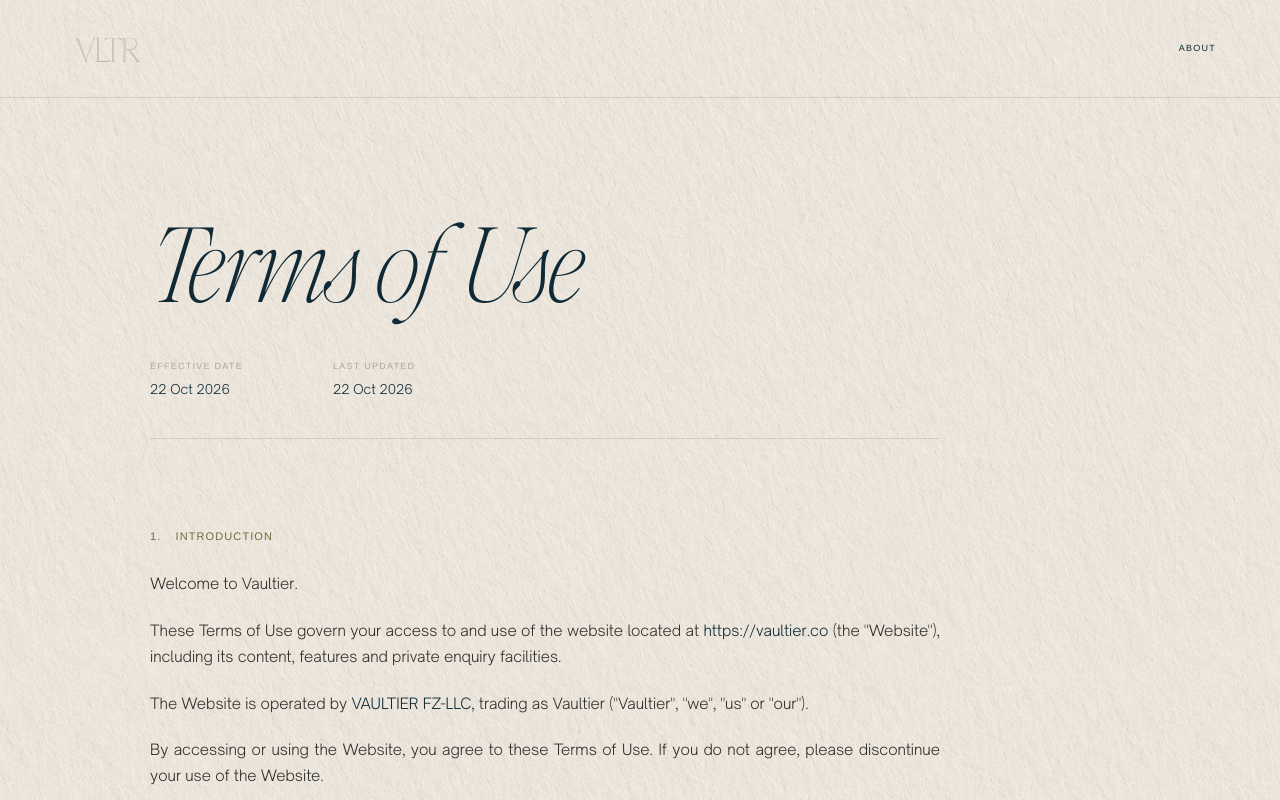
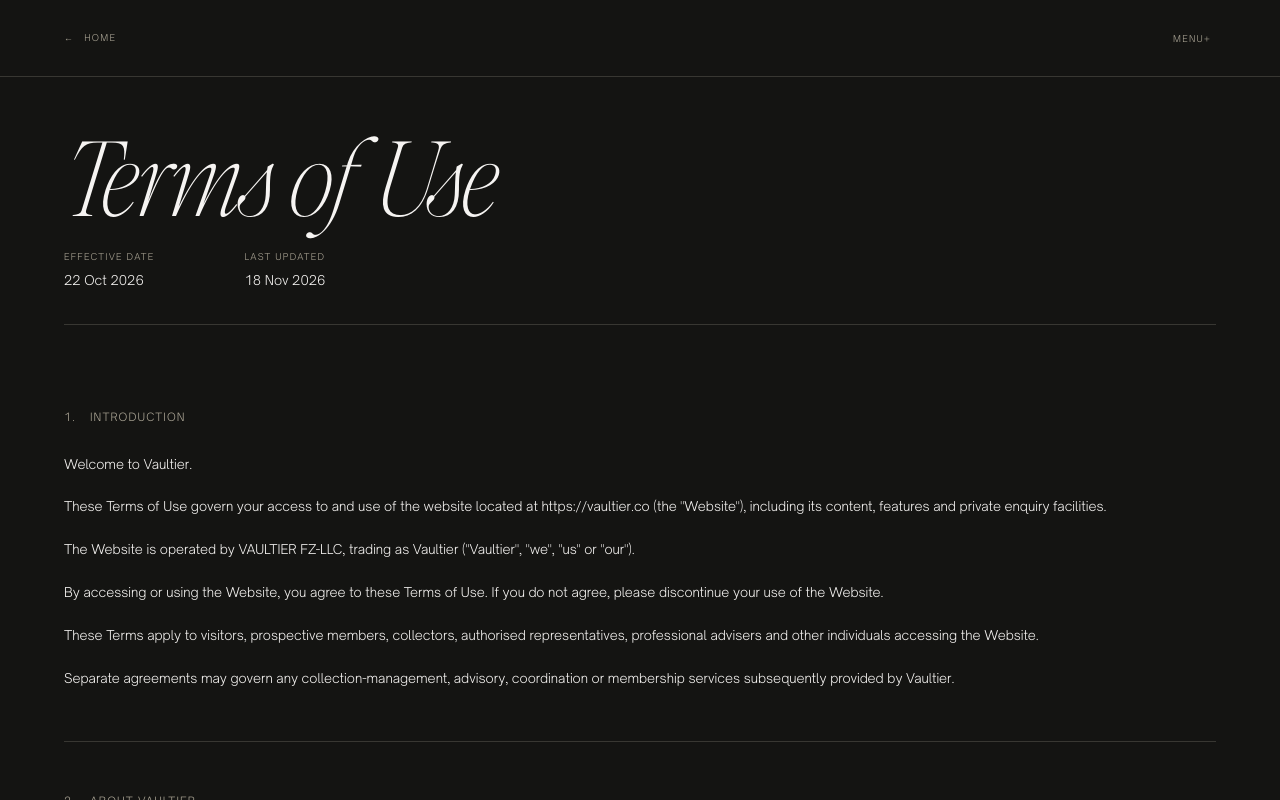
Before and after one commit to lali-vaultier/vaultier-website, a Next.js app: page /terms in a window 1280 px wide. Shown: the top 800 px of the page. Built offline with nearby package versions, Linux system fonts and the light colour scheme.

Commit message:
Redesign legal pages on charcoal

```diff
--- a/app/components/SecondaryHeader.tsx
+++ b/app/components/SecondaryHeader.tsx
@@ -1,15 +1,14 @@
 import Link from "next/link";
-import VltrEngravedMark from "./VltrEngravedMark";
+import ProfessionalMenu from "../professional-access/ProfessionalMenu";
 
 export default function SecondaryHeader() {
   return (
     <header className="secondary-header">
-      <Link href="/" className="secondary-header-mark" aria-label="Vaultier home">
-        <VltrEngravedMark />
+      <Link href="/" className="legal-home-link" aria-label="Go to the Vaultier home page">
+        <span aria-hidden="true">←</span>
+        Home
       </Link>
-      <nav className="secondary-navigation" aria-label="Primary navigation">
-        <Link href="/#about">About</Link>
-      </nav>
+      <ProfessionalMenu />
     </header>
   );
 }
--- a/app/globals.css
+++ b/app/globals.css
@@ -29,7 +29,6 @@ a { color: inherit; }
 .opening-paper,
 .final-paper,
 .editorial-page,
-.legal-page,
 .professional-page,
 .private-client-access-page,
 .form-frame {
@@ -1055,10 +1054,29 @@ a { color: inherit; }
   display: flex;
   align-items: center;
   justify-content: space-between;
-  min-height: 94px;
-  padding: 24px clamp(24px, 5vw, 72px);
-  border-bottom: 1px solid rgba(66, 51, 31, .13);
-}
+  min-height: 76px;
+  padding: 16px clamp(24px, 5vw, 72px);
+  border-bottom: 1px solid rgba(173, 167, 151, .24);
+}
+.legal-home-link {
+  display: inline-flex;
+  align-items: center;
+  gap: 10px;
+  min-height: 44px;
+  color: var(--murky-grey);
+  font: 300 9px/1.2 var(--font-body);
+  letter-spacing: .14em;
+  text-decoration: none;
+  text-transform: uppercase;
+}
+.legal-home-link:hover { color: var(--off-white); }
+.legal-page .professional-menu-trigger {
+  top: 16px;
+  color: var(--murky-grey);
+  font-family: var(--font-body);
+  font-weight: 300;
+}
+.legal-page .professional-menu-trigger:hover { color: var(--off-white); }
 .secondary-header-mark { display: block; width: 86px; line-height: 0; }
 .engraved-vltr { display: block; width: 100%; height: auto; overflow: visible; }
 .secondary-navigation { display: flex; gap: clamp(18px, 3vw, 42px); }
@@ -1089,45 +1107,51 @@ a { color: inherit; }
 .legal-page { min-height: 100svh; }
 
 /* Legal pages */
+.legal-page {
+  background: var(--charcoal);
+  color: var(--off-white);
+}
+html:has(.legal-page),
+body:has(.legal-page) { background: var(--charcoal); }
 .legal-document {
-  width: min(980px, calc(100% - 48px));
-  min-height: calc(100svh - 188px);
-  margin: 0 auto;
-  padding: clamp(68px, 9vw, 122px) 0 clamp(88px, 11vw, 150px);
-}
-.legal-document h1 { color: var(--deep-teal-blue); font-size: clamp(58px, 8vw, 112px); line-height: .94; }
+  width: 100%;
+  min-height: calc(100svh - 76px);
+  margin: 0;
+  padding: clamp(30px, 4vw, 52px) clamp(24px, 5vw, 72px) clamp(58px, 7vw, 96px);
+}
+.legal-document h1 { color: var(--off-white); font-size: clamp(58px, 8vw, 112px); line-height: .94; }
 .legal-dates {
   display: flex;
   flex-wrap: wrap;
   gap: 22px clamp(42px, 8vw, 90px);
-  margin: clamp(36px, 4vw, 52px) 0 0;
+  margin: clamp(18px, 2.2vw, 28px) 0 0;
 }
 .legal-dates div { display: grid; gap: 8px; }
 .legal-dates dt {
   color: var(--murky-grey);
-  font: 9px/1.2 var(--font-ui);
+  font: 300 9px/1.2 var(--font-body);
   letter-spacing: .14em;
   text-transform: uppercase;
 }
 .legal-dates dd {
   margin: 0;
-  color: var(--deep-teal-blue);
+  color: var(--off-white);
   font: 13px/1.5 var(--font-body);
 }
 .legal-policy {
-  width: min(100%, 790px);
-  margin-top: clamp(28px, 3vw, 42px);
-  padding-top: clamp(28px, 3vw, 42px);
-  border-top: 1px solid rgba(66, 51, 31, .14);
+  width: 100%;
+  margin-top: clamp(22px, 2.6vw, 34px);
+  padding-top: clamp(22px, 2.6vw, 34px);
+  border-top: 1px solid rgba(173, 167, 151, .24);
 }
 .legal-policy-section {
   padding: clamp(32px, 4vw, 52px) 0;
-  border-bottom: 1px solid rgba(66, 51, 31, .14);
+  border-bottom: 1px solid rgba(173, 167, 151, .24);
 }
 .legal-policy-section > h2 {
   margin: 0 0 26px;
-  color: var(--olive-green);
-  font: 400 11px/1.55 var(--font-ui);
+  color: var(--murky-grey);
+  font: 300 11px/1.55 var(--font-body);
   letter-spacing: .1em;
   text-transform: uppercase;
 }
@@ -1137,19 +1161,19 @@ a { color: inherit; }
   color: inherit;
   font-size: inherit;
 }
-.legal-policy-section:last-of-type { border-bottom: 0; }
+.legal-policy-section:last-of-type { border-bottom: 0; padding-bottom: 0; }
 .legal-policy-section p,
 .legal-policy-section li,
 .legal-policy-section address {
-  color: color-mix(in srgb, var(--charcoal) 82%, var(--murky-grey));
-  font: 300 15px/1.76 var(--font-body);
+  color: var(--off-white);
+  font: 300 13px/1.76 var(--font-body);
 }
 .legal-policy-section p { margin: 0 0 20px; text-align: justify; text-wrap: pretty; }
 .legal-policy-section p:last-child { margin-bottom: 0; }
 .legal-policy-section h3 {
   margin: 24px 0 8px;
-  color: var(--deep-teal-blue);
-  font: 400 10px/1.5 var(--font-ui);
+  color: var(--murky-grey);
+  font: 300 10px/1.5 var(--font-body);
   letter-spacing: .09em;
   text-transform: uppercase;
 }
@@ -1164,28 +1188,29 @@ a { color: inherit; }
 }
 .legal-policy-section address { text-wrap: pretty; }
 .legal-policy-section li + li { margin-top: 9px; }
-.legal-policy-section strong { color: var(--deep-teal-blue); font-weight: 500; }
+.legal-policy-section strong { color: var(--off-white); font-weight: 500; }
 .legal-label {
   text-decoration: underline;
   text-decoration-thickness: 1px;
   text-underline-offset: 3px;
 }
 .legal-policy-section a {
-  color: var(--deep-teal-blue);
-  text-decoration-color: color-mix(in srgb, var(--olive-green) 62%, transparent);
+  color: var(--off-white);
+  text-decoration-color: color-mix(in srgb, var(--murky-grey) 72%, transparent);
   text-underline-offset: 3px;
+  overflow-wrap: anywhere;
 }
 .legal-policy-section a:focus-visible {
-  outline: 1px solid var(--olive-green);
+  outline: 1px solid var(--murky-grey);
   outline-offset: 4px;
 }
-.legal-contact address { margin: 4px 0 24px; font-style: normal; }
+.legal-contact address { margin: 4px 0 0; font-style: normal; }
 .legal-end {
-  margin: clamp(46px, 7vw, 76px) 0 0;
+  margin: clamp(16px, 2vw, 24px) 0 0;
   color: var(--murky-grey);
-  font: 9px/1.4 var(--font-ui);
+  font: 300 9px/1.4 var(--font-body);
   letter-spacing: .13em;
-  text-align: center;
+  text-align: left;
   text-transform: uppercase;
 }
 .legal-placeholder {
@@ -1590,16 +1615,18 @@ a { color: inherit; }
     font-size: 15px;
   }
   .final-paper-nav { bottom: 20px; }
-  .secondary-header { min-height: 82px; padding: 20px 22px; }
+  .secondary-header { min-height: 72px; padding: 14px 22px; }
   .secondary-navigation { gap: 18px; }
-  .legal-document { width: min(100% - 48px, 760px); min-height: calc(100svh - 170px); padding: 68px 0 84px; }
-  .legal-dates { margin-top: 34px; }
-  .legal-policy { margin-top: 30px; }
-  .legal-policy-section { padding: 34px 0; }
+  .legal-page .professional-menu-trigger { top: 14px; right: 12px; }
+  .legal-document { width: 100%; min-height: calc(100svh - 72px); padding: 30px 22px 56px; }
+  .legal-dates { margin-top: 20px; }
+  .legal-policy { margin-top: 24px; padding-top: 24px; }
+  .legal-policy-section { padding: 30px 0; }
   .legal-policy-section > h2 { margin-bottom: 26px; }
   .legal-policy-section p,
   .legal-policy-section li,
-  .legal-policy-section address { font-size: 14px; line-height: 1.72; }
+  .legal-policy-section address { font-size: 12px; line-height: 1.72; }
+  .legal-policy-section p { text-align: left; }
   .legal-placeholder { grid-template-columns: 1fr; margin-top: 70px; }
   .site-footer { padding: 30px 22px; }
   .site-footer nav { width: 100%; }
--- a/app/privacy/page.tsx
+++ b/app/privacy/page.tsx
@@ -1,6 +1,5 @@
 import type { Metadata } from "next";
 import SecondaryHeader from "../components/SecondaryHeader";
-import SiteFooter from "../components/SiteFooter";
 
 export const metadata: Metadata = {
   title: "Privacy Policy — Vaultier",
@@ -21,7 +20,7 @@ export default function PrivacyPage() {
             </div>
             <div>
               <dt>Last updated</dt>
-              <dd>22 Oct 2026</dd>
+              <dd>18 Nov 2026</dd>
             </div>
           </dl>
         </header>
@@ -267,7 +266,6 @@ export default function PrivacyPage() {
           <p className="legal-end">End of Privacy Policy</p>
         </div>
       </article>
-      <SiteFooter current="privacy" />
     </main>
   );
 }
--- a/app/terms/page.tsx
+++ b/app/terms/page.tsx
@@ -1,7 +1,6 @@
 import type { Metadata } from "next";
 import Link from "next/link";
 import SecondaryHeader from "../components/SecondaryHeader";
-import SiteFooter from "../components/SiteFooter";
 
 export const metadata: Metadata = {
   title: "Terms of Use — Vaultier",
@@ -22,7 +21,7 @@ export default function TermsPage() {
             </div>
             <div>
               <dt>Last updated</dt>
-              <dd>22 Oct 2026</dd>
+              <dd>18 Nov 2026</dd>
             </div>
           </dl>
         </header>
@@ -209,7 +208,6 @@ export default function TermsPage() {
           <p className="legal-end">End of Terms of Use</p>
         </div>
       </article>
-      <SiteFooter current="terms" />
     </main>
   );
 }
```
